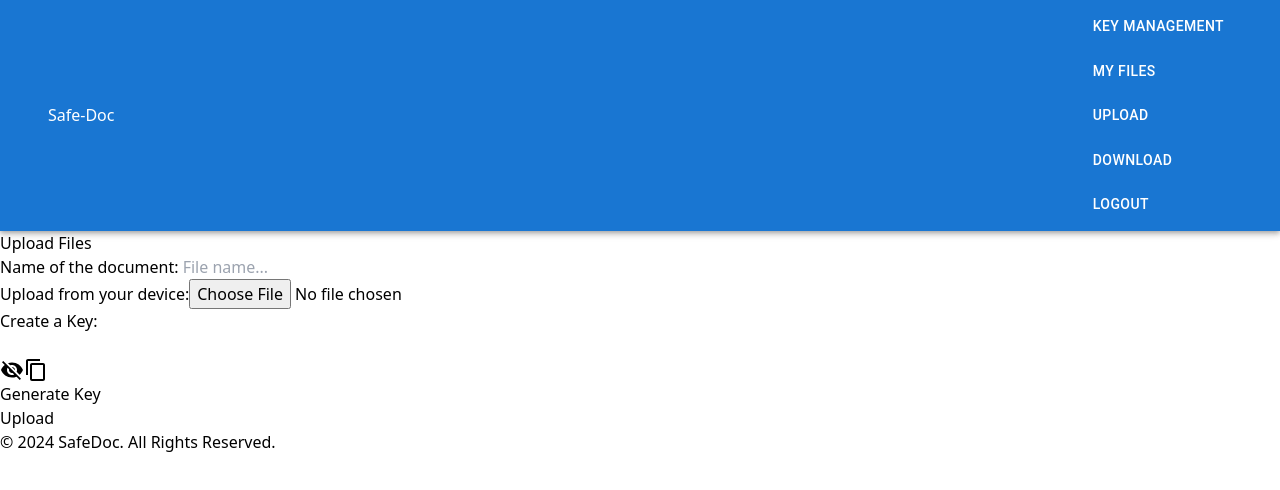
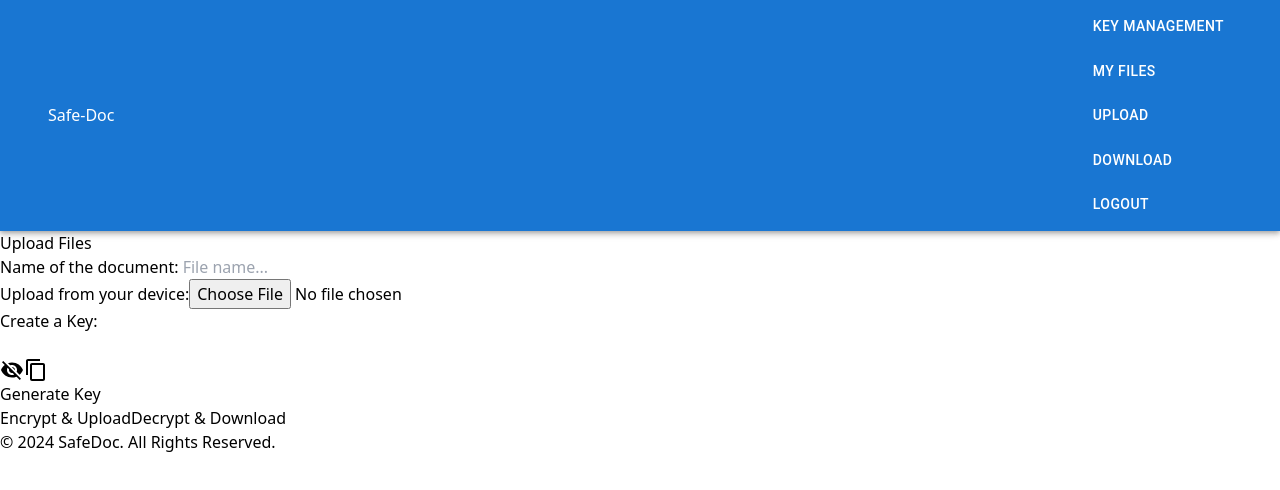
Before and after one commit to YashDxr/safe-doc, a React (Vite) app: page /upload in a window 1280 px wide. Shown: the top 490 px of the page. Built offline with nearby package versions, Linux system fonts and the light colour scheme; no server answers; sample sign-in values are in the browser's storage.

Commit message:
frontend encryption and decryption done

```diff
--- a/package.json
+++ b/package.json
@@ -20,6 +20,7 @@
     "crypto-js": "^4.2.0",
     "firebase": "^10.8.0",
     "node-forge": "^1.3.1",
+    "pdf-lib": "^1.17.1",
     "react": "^18.2.0",
     "react-dom": "^18.2.0",
     "react-github-login-button": "^1.0.1",
--- a/src/components/InputType.jsx
+++ b/src/components/InputType.jsx
@@ -2,7 +2,7 @@ import { useState, useRef, useEffect } from "react";
 import VisibilityOffIcon from "@mui/icons-material/VisibilityOff";
 import VisibilityIcon from "@mui/icons-material/Visibility";
 import ContentCopyIcon from "@mui/icons-material/ContentCopy";
-import { generateAesKey } from "../services/GenerateKey";
+import { generateAesKey, exportAesKey } from "../services/GenerateKey";
 
 export default function InputType({ sendKey }) {
   const [visible, setVisible] = useState(false);
@@ -27,10 +27,11 @@ export default function InputType({ sendKey }) {
     }
   }, [key]);
 
-  const handleKeyGeneration = () => {
-    const AESkey = generateAesKey();
-    keyRef.current.value = AESkey;
-    setKey(AESkey);
+  const handleKeyGeneration = async () => {
+    const AESkey = await generateAesKey();
+    const exportedKey = await exportAesKey(AESkey);
+    keyRef.current.value = exportedKey;
+    setKey(exportedKey);
   };
 
   return (
--- a/src/pages/DecryptFile.jsx
+++ /dev/null
@@ -1,49 +0,0 @@
-import React, { useEffect, useState } from "react";
-import CryptoJS from "crypto-js";
-
-const DecryptFile = ({ encryptedFile, AesKey }) => {
-  const [decryptedFile, setDecryptedFile] = useState(null);
-  const [loading, setLoading] = useState(true);
-
-  useEffect(() => {
-    if (encryptedFile && AesKey) {
-      const reader = new FileReader();
-      reader.onload = (e) => {
-        const encryptedData = e.target.result;
-        const decryptedData = CryptoJS.AES.decrypt(
-          encryptedData,
-          AesKey
-        ).toString(CryptoJS.enc.Utf8);
-        const decryptedBlob = new Blob([decryptedData], {
-          type: "application/pdf",
-        });
-        setDecryptedFile(decryptedBlob);
-      };
-      reader.readAsText(encryptedFile);
-    }
-  }, [encryptedFile, AesKey]);
-  useEffect(() => {
-    if (decryptedFile) {
-      setLoading(!loading);
-    }
-  }, [decryptedFile]);
-
-  return (
-    <div>
-      {loading && <div>Loading...</div>}
-      {decryptedFile && (
-        <div>
-          <p>Decrypted File:</p>
-          <a
-            href={URL.createObjectURL(decryptedFile)}
-            download={`decrypted_${encryptedFile.name}`}
-          >
-            Download Decrypted File
-          </a>
-        </div>
-      )}
-    </div>
-  );
-};
-
-export default DecryptFile;
--- a/src/pages/Register.jsx
+++ b/src/pages/Register.jsx
@@ -1,8 +1,6 @@
 import { Auth } from "../components/Auth";
 import { useNavigate } from "react-router-dom";
 import { useForm } from "react-hook-form";
-import { ToastContainer, toast } from "react-toastify";
-import "react-toastify/dist/ReactToastify.css";
 
 export default function Register() {
   const {
@@ -12,13 +10,6 @@ export default function Register() {
     getValues,
   } = useForm();
   const navigate = useNavigate();
-  const toastOptions = {
-    position: "bottom-right",
-    autoClose: 8000,
-    pauseOnHover: true,
-    draggable: true,
-    theme: 'dark',
-  }
 
   const onSubmit = async (formData) => {
     try {
@@ -166,7 +157,6 @@ export default function Register() {
           Existing user...?
         </a>
       </div>
-      <ToastContainer />
     </div>
   );
 }
--- a/src/pages/Upload.jsx
+++ b/src/pages/Upload.jsx
@@ -1,14 +1,13 @@
 import { useEffect, useRef, useState } from "react";
 import InputType from "../components/InputType";
 import { useNavigate } from "react-router-dom";
-import encryptAndDecryptFile from "../services/Encryption";
 
 export default function Upload() {
   const [document, setDocument] = useState(null);
   const [name, setName] = useState("");
   const [aesKey, setAesKey] = useState("");
-  const [encryptedUrl, setEncryptedUrl] = useState("");
-  const [decryptedUrl, setDecryptedUrl] = useState("");
+  const [encryptedFileLink, setEncryptedFileLink] = useState(null);
+  const [decryptedFileLink, setDecryptedFileLink] = useState(null);
   const nameRef = useRef();
   const navigate = useNavigate();
 
@@ -22,28 +21,96 @@ export default function Upload() {
     setAesKey(key);
   };
 
-  const handleClick = async () => {
+  const handleClick = async (e) => {
+    e.preventDefault();
     if (!document || !name || !aesKey) {
+      // alert("Please provide all necessary information.");
+      if (!document) console.log("Doc");
+      else if (!name) console.log("Name");
+      else console.log("Key");
+      return;
+    }
+
+    console.log("Key : ", aesKey.length);
+    try {
+      const formData = new FormData();
+      formData.append("name", name);
+      formData.append("aesKey", aesKey);
+      formData.append("file", document);
+
+      const response = await fetch(
+        `${import.meta.env.VITE_BACKEND_URL}/files/encrypt`,
+        {
+          method: "POST",
+          body: formData,
+        }
+      );
+
+      if (!response.ok) {
+        throw new Error("Failed to upload file");
+      }
+
+      console.log("File uploaded and encrypted successfully");
+
+      const filename = name;
+      const downloadUrl = `${
+        import.meta.env.VITE_BACKEND_URL
+      }/files/download/${filename}`;
+
+      // Trigger file download
+      window.open(downloadUrl); // Open in a new tab for download
+    } catch (error) {
+      console.error("Error:", error.message);
+    }
+  };
+
+  const handleDownload = async (e) => {
+    e.preventDefault();
+    if (!name || !aesKey) {
       alert("Please provide all necessary information.");
       return;
     }
 
     try {
-      const { encryptedUrl, decryptedUrl } = await encryptAndDecryptFile(
-        document,
-        aesKey
+      // Make a POST request to your backend decryptFile endpoint
+      const response = await fetch(
+        `${import.meta.env.VITE_BACKEND_URL}/files/decrypt`,
+        {
+          method: "POST",
+          headers: {
+            "Content-Type": "application/json",
+          },
+          body: JSON.stringify({ name, aesKey }),
+        }
       );
-      setEncryptedUrl(encryptedUrl);
-      setDecryptedUrl(decryptedUrl);
+
+      // Check if the request was successful
+      if (!response.ok) {
+        const errorMessage = await response.text();
+        throw new Error(`Failed to decrypt file: ${errorMessage}`);
+      }
+
+      // Parse the response body as binary data (PDF file)
+      const blob = await response.blob();
+
+      // Create a URL for the blob data
+      const fileUrl = URL.createObjectURL(blob);
+
+      // Open the decrypted PDF in a new window/tab for viewing
+      window.open(fileUrl, "_blank");
     } catch (error) {
-      console.error("Error encrypting and decrypting file:", error);
+      console.error("Error decrypting and retrieving file:", error);
+      alert("Failed to decrypt file. Please try again.");
     }
   };
 
   return (
     <div className="container mx-auto py-8 flex flex-col items-center">
       <h1 className="text-3xl font-bold m-14">Upload Files</h1>
-      <div className="w-1/2 bg-white p-6 rounded-lg shadow-md">
+      <form
+        className="w-1/2 bg-white p-6 rounded-lg shadow-md"
+        encType="multipart/form-data"
+      >
         <label className="">Name of the document:&nbsp;</label>
         <input
           type="text"
@@ -85,34 +152,46 @@ export default function Upload() {
           </div>
         </div>
 
-        <div className="flex justify-center">
+        {/* <div className="flex justify-center">
           <button
             onClick={handleClick}
             className="bg-blue-500 text-white py-2 px-4 rounded-md hover:bg-blue-600 transition duration-300"
           >
             Upload
           </button>
-        </div>
+          <button
+            onClick={handleDownload}
+            className="bg-blue-500 text-white py-2 px-4 rounded-md hover:bg-blue-600 transition duration-300"
+          >
+            Download
+          </button>
+        </div> */}
 
-        {encryptedUrl && decryptedUrl && (
-          <div className="flex justify-center mt-4">
-            <a
-              href={encryptedUrl}
-              download={`${name}_encrypted.pdf`}
-              className="text-blue-500 underline mr-4"
-            >
+        <div className="flex justify-center">
+          <button
+            onClick={handleClick}
+            className="bg-blue-500 text-white py-2 px-4 rounded-md hover:bg-blue-600 transition duration-300"
+          >
+            Encrypt & Upload
+          </button>
+          {encryptedFileLink && (
+            <a href={encryptedFileLink} download className="ml-4">
               Download Encrypted File
             </a>
-            <a
-              href={decryptedUrl}
-              download={`${name}_decrypted.pdf`}
-              className="text-blue-500 underline"
-            >
+          )}
+          <button
+            onClick={handleDownload}
+            className="bg-blue-500 text-white py-2 px-4 rounded-md hover:bg-blue-600 transition duration-300 ml-4"
+          >
+            Decrypt & Download
+          </button>
+          {decryptedFileLink && (
+            <a href={decryptedFileLink} download className="ml-4">
               Download Decrypted File
             </a>
-          </div>
-        )}
-      </div>
+          )}
+        </div>
+      </form>
     </div>
   );
 }
--- a/src/routes/AllRoutes.jsx
+++ b/src/routes/AllRoutes.jsx
@@ -6,7 +6,6 @@ import Files from "../pages/Files";
 import Login from "../pages/Login";
 import Register from "../pages/Register";
 import KeyManagement from "../pages/KeyManagement";
-import DecryptFile from "../pages/DecryptFile";
 
 export default function AllRoutes() {
   return (
@@ -18,7 +17,6 @@ export default function AllRoutes() {
       <Route path="/download" element={<Download />} />
       <Route path="/files" element={<Files />} />
       <Route path="/keystore" element={<KeyManagement />} />
-      {/* <Route path="/decrypt" element={<DecryptFile />} /> */}
     </Routes>
   );
 }
--- a/src/services/GenerateKey.js
+++ b/src/services/GenerateKey.js
@@ -1,20 +1,41 @@
-import forge from "node-forge";
+// import forge from "node-forge";
 
-const ENCRYPTION_AES_ENC_KEY_OPTIONS = {
-  iterations: 10000, // Number of iterations for PBKDF2 (adjust according to your security needs)
-  keySize: 32, // AES key size in bytes (256 bits is commonly used)
-};
-export const generateAesKey = () => {
-  const aesSalt = forge.random.getBytesSync(16);
-  const keyPassPhrase = forge.random.getBytesSync(16);
-  const aesKey = forge.pkcs5.pbkdf2(
-    keyPassPhrase,
-    aesSalt,
-    ENCRYPTION_AES_ENC_KEY_OPTIONS.iterations,
-    ENCRYPTION_AES_ENC_KEY_OPTIONS.keySize
+// const ENCRYPTION_AES_ENC_KEY_OPTIONS = {
+//   iterations: 10000, // Number of iterations for PBKDF2 (adjust according to your security needs)
+//   keySize: 32, // AES key size in bytes (256 bits is commonly used)
+// };
+// export const generateAesKey = () => {
+//   const aesSalt = forge.random.getBytesSync(16);
+//   const keyPassPhrase = forge.random.getBytesSync(16);
+//   const aesKey = forge.pkcs5.pbkdf2(
+//     keyPassPhrase,
+//     aesSalt,
+//     ENCRYPTION_AES_ENC_KEY_OPTIONS.iterations,
+//     ENCRYPTION_AES_ENC_KEY_OPTIONS.keySize
+//   );
+//   return aesKey;
+// };
+
+// // var key = generateAesKey();
+// // console.log("Key is: ", key);
+
+
+export const generateAesKey = async () => {
+  const key = await window.crypto.subtle.generateKey(
+    {
+      name: 'AES-CBC',
+      length: 256,
+    },
+    true,
+    ['encrypt', 'decrypt']
   );
-  return aesKey;
+  return key;
 };
 
-// var key = generateAesKey();
-// console.log("Key is: ", key);
+
+export const exportAesKey = async (key) => {
+  const exportedKey = await window.crypto.subtle.exportKey('raw', key);
+  const exportedKeyArray = new Uint8Array(exportedKey);
+  const exportedKeyBase64 = btoa(String.fromCharCode(...exportedKeyArray));
+  return exportedKeyBase64;
+};
```
Also changed, not shown: src/services/Encryption.js (deleted, +0 -36 lines), 1 other file (tests, documents, lock files or other folders).
